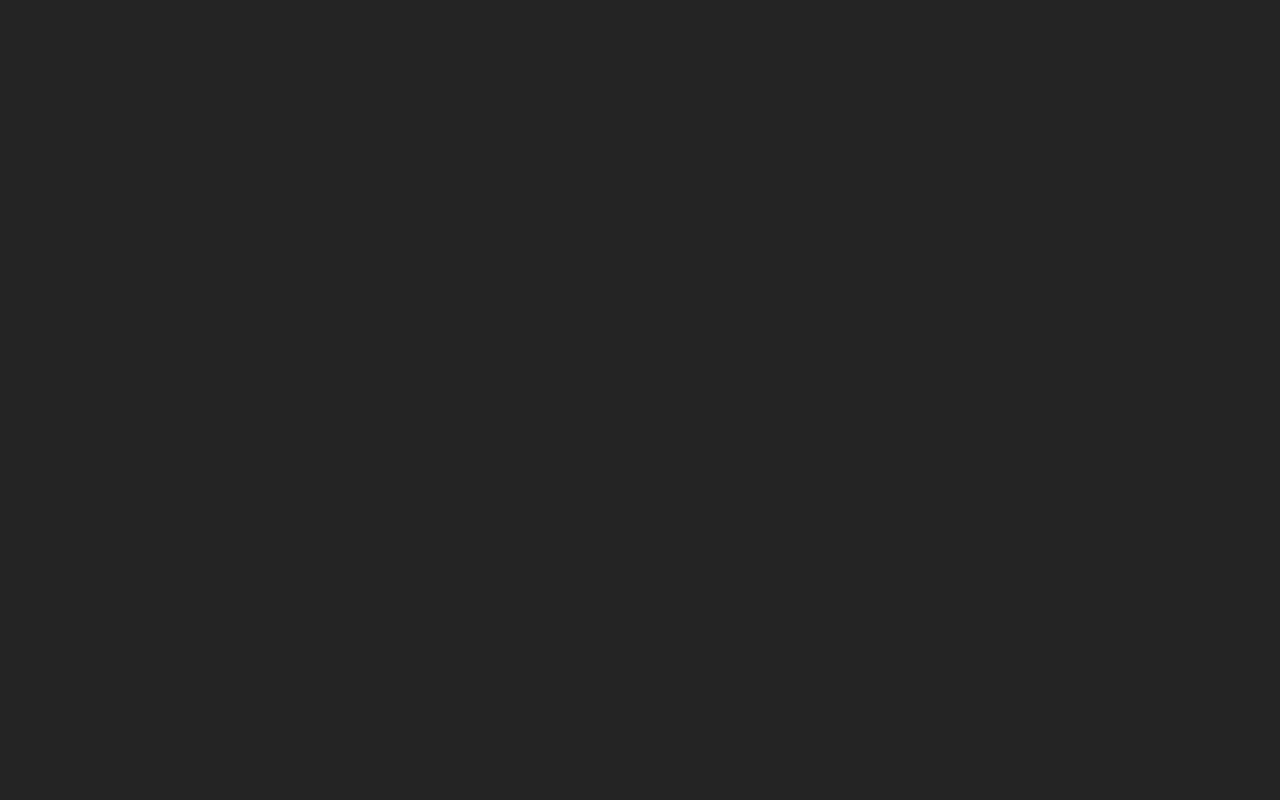
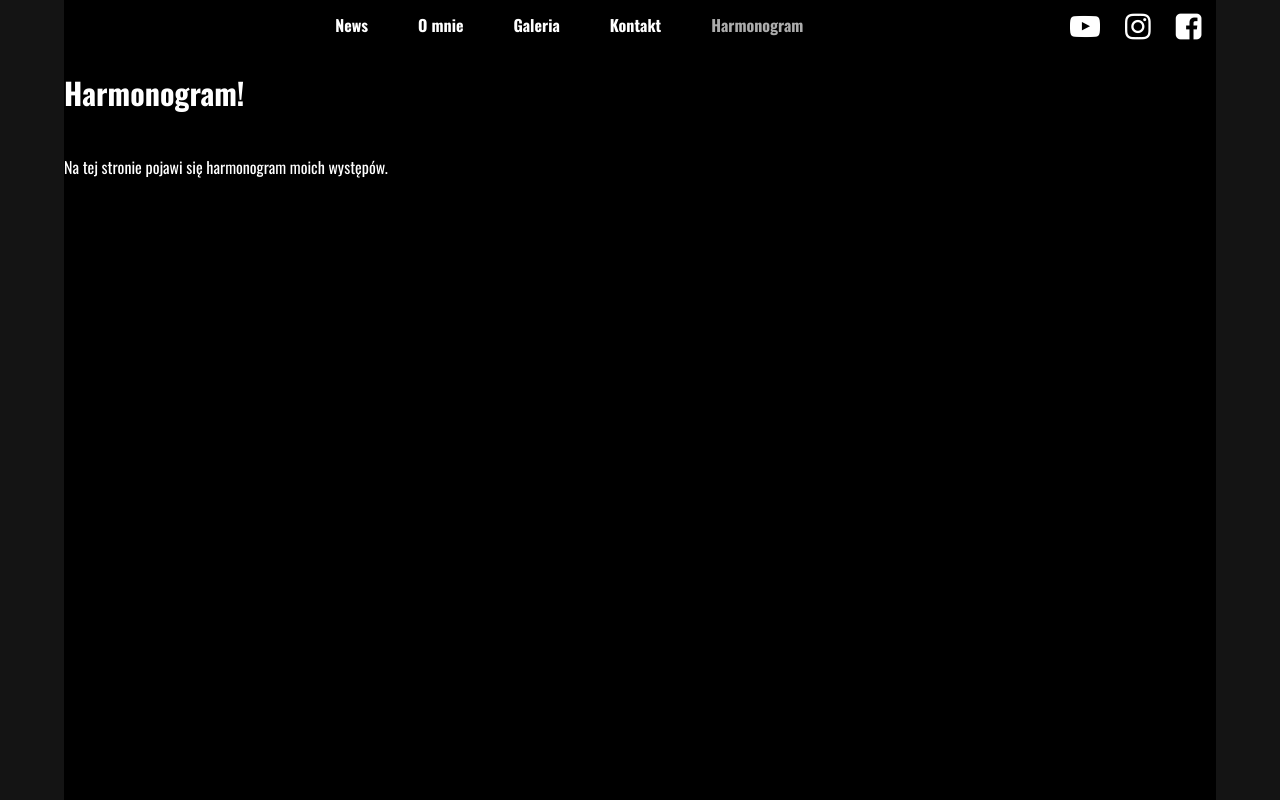
Before and after one commit to Marcinn88/dop, a React (Vite) app: page /dop/schedule in a window 1280 px wide. Before the commit this address had no page. Shown: the top 800 px of the page. Built offline with nearby package versions, Linux system fonts and the light colour scheme; a web font is replaced by a local one.

Commit message:
schedule created

```diff
--- a/src/App.jsx
+++ b/src/App.jsx
@@ -4,6 +4,7 @@ import { Layout } from "./layouts/layout";
 import { About } from "./components/About";
 import { Gallery } from "./components/Gallery";
 import { Contact } from "./components/Contact";
+import { Schedule } from "./components/Schedule";
 
 const App = () => {
   const tokenChecker = () => {
@@ -33,6 +34,10 @@ const App = () => {
           path="/dop/contact"
           element={<Contact token={tokenChecker()} />}
         />
+        <Route
+          path="/dop/schedule"
+          element={<Schedule token={tokenChecker()} />}
+        />
         {/* <Route path="*" element={<NoMatch />} /> */}
       </Route>
     </Routes>
--- a/src/components/Footer.jsx
+++ b/src/components/Footer.jsx
@@ -89,6 +89,9 @@ export const Footer = ({ token }) => {
               <li className={styles.footer_list_element}>
                 <Link to="/dop/contact">Kontakt</Link>
               </li>
+              <li className={styles.footer_list_element}>
+                <Link to="/dop/schedule">Harmonogram</Link>
+              </li>
             </ul>
           </div>
           <div className={styles.footer_list_container}>
--- a/src/components/Nav.jsx
+++ b/src/components/Nav.jsx
@@ -62,6 +62,15 @@ export const Nav = ({ selected, token }) => {
                   <p className={styles.mainNavElTextSelected}>Kontakt</p>
                 ) : (
                   <p className={styles.mainNavElText}>Kontakt</p>
+                )}
+              </Link>
+            </li>
+            <li className={styles.mainNavEl}>
+              <Link to="/dop/schedule">
+                {selected === "schedule" ? (
+                  <p className={styles.mainNavElTextSelected}>Harmonogram</p>
+                ) : (
+                  <p className={styles.mainNavElText}>Harmonogram</p>
                 )}
               </Link>
             </li>
@@ -153,6 +162,15 @@ export const Nav = ({ selected, token }) => {
                 )}
               </Link>
             </li>
+            <li className={styles.mainNavEl}>
+              <Link to="/dop/schedule">
+                {selected === "schedule" ? (
+                  <p className={styles.mainNavElTextSelected}>Harmonogram</p>
+                ) : (
+                  <p className={styles.mainNavElText}>Harmonogram</p>
+                )}
+              </Link>
+            </li>
           </ul>
           <ul className={styles.socialNav}>
             <li className={styles.socialNavEl}>
--- a/src/components/Nav.module.css
+++ b/src/components/Nav.module.css
@@ -95,7 +95,7 @@
 .mainNavElTextSelected{
     color:white;
     font-family: 'Oswald', sans-serif;
-    font-size: 20px;
+    font-size: 16px;
     font-weight: 600;
 }
 .mainNavElTextSelected{
@@ -160,7 +160,7 @@
     color: #1877F2;
 }
 
-@media screen and (min-width: 780px) {
+@media screen and (min-width: 840px) {
 .mobileMenuShadowBox,.mobileMenuShadowBoxOff{display: none;}
 .mainNavEl{border: none;}
 .mainNavWrapperMenuMobile,.mainNavWrapperMenuMobileOff{display: none;}
--- /dev/null
+++ b/src/components/Schedule.jsx
@@ -0,0 +1,16 @@
+import styles from "./Schedule.module.css";
+import { Nav } from "./Nav";
+
+export const Schedule = ({ token }) => {
+  return (
+    <>
+      <div className={styles.scheduleWrapper}>
+        <Nav selected={"schedule"} token={token} />
+        <p className={styles.scheduleTitle}>Harmonogram!</p>
+        <p className={styles.scheduleText}>
+          Na tej stronie pojawi się harmonogram moich występów.
+        </p>
+      </div>
+    </>
+  );
+};
--- /dev/null
+++ b/src/components/Schedule.module.css
@@ -0,0 +1,26 @@
+.scheduleWrapper{
+    width: 90%;
+    margin-left: auto;
+    margin-right: auto;
+    background-color: black;
+    color: white;
+    display: flex;
+    position: relative;
+    font-family: 'Oswald', sans-serif;
+    /* background-image: url(../images/motor.jpg); */
+    background-position: center;
+    background-repeat: no-repeat;
+    background-size: cover;
+    min-height: 100vh;
+    flex-direction: column;
+
+
+}
+.scheduleTitle{
+    font-size: 30px;
+    font-weight: bold;
+    margin: 20px 0;
+}
+.scheduleText{
+    margin: 20px 0;
+}
```
Also changed, not shown: src/components/App.jsx (+14 -9 lines).
